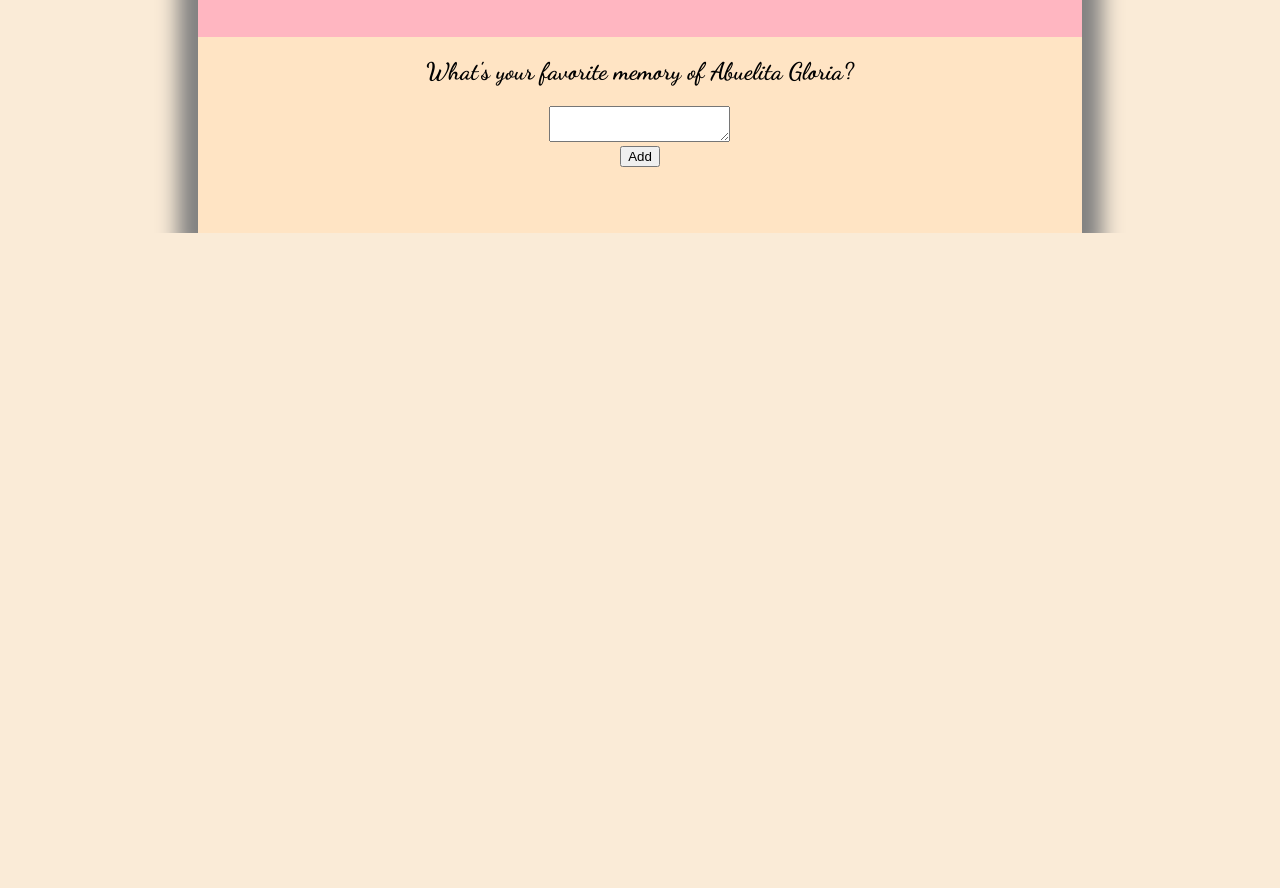
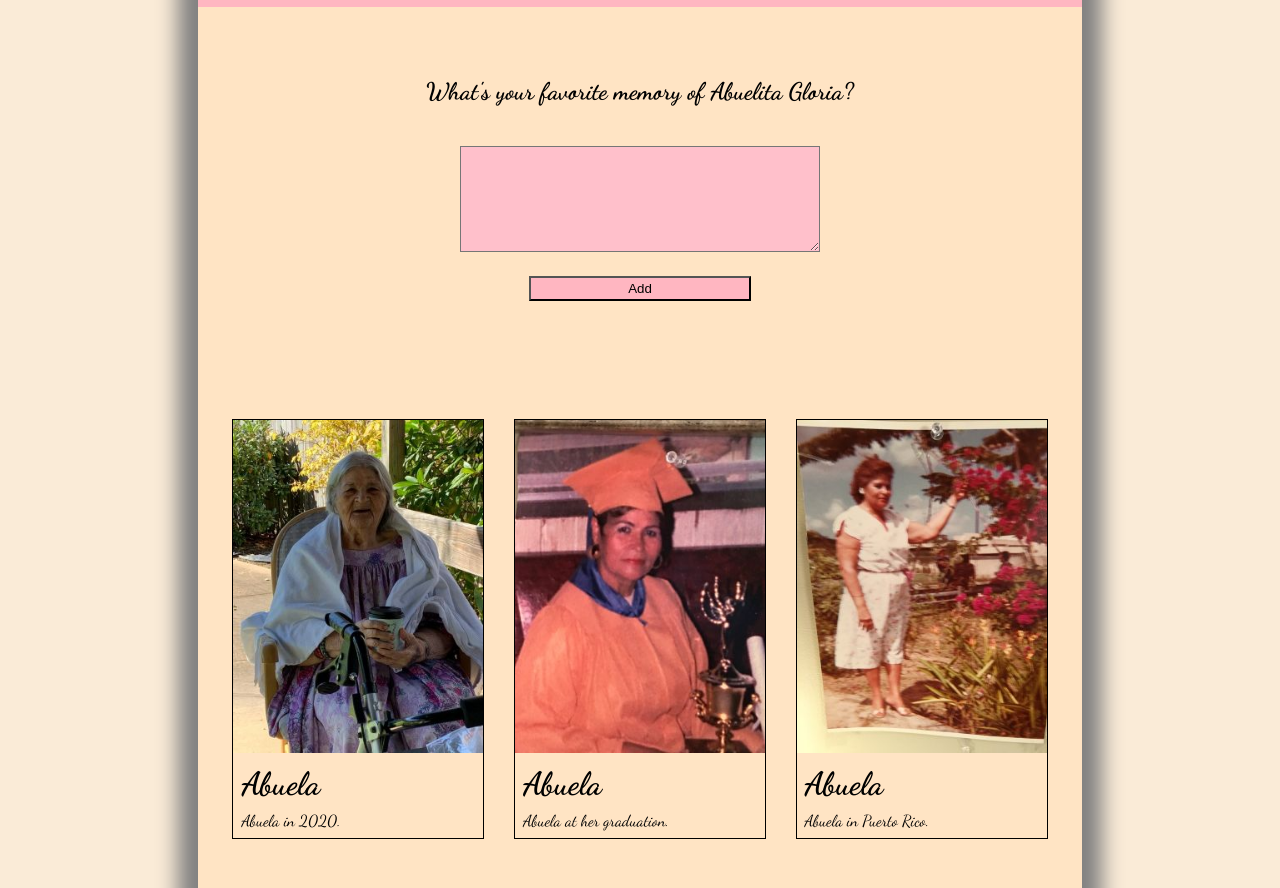
Before and after one commit to nicyousant/sba-316-dom, a plain HTML site: page index.html in a window 1280 px wide. Shown: the part 1006-1894 px from the top of the page. Before the commit the page ends 1239 px from the top, so only its background shows below. Drawn offline with Linux system fonts and the light colour scheme.

Commit message:
added html template section with cards

```diff
--- a/index.html
+++ b/index.html
@@ -73,6 +73,20 @@
                         />
                     </form>
                 </div>
+                 <!-- <div id="app">
+                    <template id="postTemplate">
+                        <h3 style="margin: 0px">Title</h3>
+                        <hr />
+                        <img src="" style="width:200px;">
+                        <div style="padding: 0px 15px; margin-bottom: 50px">
+                            <p>Content</p>
+                        </div>
+                    </template>
+                </div> -->
+
+
+
+
                 <div id="memoryDiv">
                     <h2 id="favMemoryHeader">What's your favorite memory of Abuelita Gloria?</h2>
                     <textarea id="comments"></textarea> </br>
@@ -81,15 +95,25 @@
                     <ul id="favMemories"></ul>
                 </div>
 
-                <div id="app">
-                    <template id="postTemplate">
-                        <h3 style="margin: 0px">Title</h3>
-                        <hr />
-                        <div style="padding: 0px 15px; margin-bottom: 50px">
-                            <p>Content</p>
-                        </div>
-                    </template>
-                </div>
+                     <div id="app">
+<template id="postTemplate">
+  <div class="card-body">
+        <div class="img-container">
+            <img src="" alt="" />
+        </div>
+        <h1>Heading</h1>
+        <p>
+            Lorem ipsum dolor, sit amet consectetur adipisicing elit. Distinctio
+            tenetur veritatis voluptatum cumque. Necessitatibus libero reiciendis
+            expedita, qui sapiente consectetur, esse rem quaerat molestias, odio
+            facere commodi veniam sequi explicabo.
+        </p>
+    </div>
+</template>
+</div>
+
+                <div id="bottomImage"><img src="images/puerto-rico.jpg" alt="Beautiful Puerto Rico"></div>
+
 
         </main>
 
--- a/script.js
+++ b/script.js
@@ -68,6 +68,7 @@ submitComments.addEventListener('click', function (e) {
     e.preventDefault();
     const listItem = document.createElement("li");
     listItem.innerText = commentList.value;
+
     console.log(commentList.value)
     favMemories.prepend(listItem);
     commentList.value = "";
@@ -91,6 +92,10 @@ const submitForm = document.getElementById('submitForm')
 // Include at least one form and/or input with DOM event-based validation.
 // (This can be the same form or input as the one above,
 // but should include event-based validation in addition to the HTML attribute validation.)
+
+
+
+
 
 submitForm.addEventListener("click", function (e) {
     e.preventDefault();
@@ -118,34 +123,46 @@ submitForm.addEventListener("click", function (e) {
 //     } else {
 //         console.log(e.target.textContent);
 
-// How do I implement this?
 
-// const app = document.getElementById("app");
+
+
+
+const app = document.getElementById("app");
 
 // // A builder function to make the
 // // created DOM structures consistent.
-// function createPost(title, content) {
-//   // Using an HTML template clone
-//   const postTemplate = document.getElementById("postTemplate");
-//   const clone = postTemplate.content.cloneNode(true);
+function createPost(title, content, source, alt) {
+// Use the DocumentFragment interface or HTML templating
+// with the cloneNode method to create templated content.
+  const postTemplate = document.getElementById("postTemplate");
+
+  const clone = postTemplate.content.cloneNode(true);
 
 //   // We can use selectors to find different nodes
 //   // within the template clone itself.
-//   const heading = clone.querySelector("h3");
-//   const body = clone.querySelector("p");
+  const appHeading = clone.querySelector("h1");
+  const appBody = clone.querySelector("p");
+  const appImg = clone.querySelector("img");
 
-//   heading.textContent = title;
-//   body.innerHTML = content;
+  appHeading.textContent = title;
+  appBody.innerHTML = content;
+  appImg.src = source;
+  appImg.alt = alt;
 
-//   return clone;
-// }
+  return clone;
+}
 
-// // Now, we can use the function to build consistent
-// // post elements using custom data.
+// Now, we can use the function to build consistent
+// post elements using custom data.
 
 //   posts.forEach((post) => {
 //     app.appendChild(createPost(post.title, post.body));
 //   });
+
+app.appendChild(createPost("Abuela", "Abuela in 2020.", "images/abuela2020.jpg", "Abuela holding a cup of coffee."));
+app.appendChild(createPost("Abuela", "Abuela at her graduation.", "images/abuela-grad.jpg", "Abuela at her graduation."));
+app.appendChild(createPost("Abuela", "Abuela in Puerto Rico.", "images/abuelainpr.jpg", "Abuela in Puerto Rico"));
+// app.appendChild(createPost("Abuela", "Abuela in 2020.", "images/puerto-rico.jpg"));
 
 const changeLanguage = document.querySelector("#changeLanguage");
 const bannerText = document.querySelector("#bannerText");
--- a/style.css
+++ b/style.css
@@ -8,10 +8,12 @@ body {
 main {
     display: flex;
     flex-direction: column;
-
+    /* align-content: start; */
+    /* justify-content: start; */
     background-color:  lightpink;
     width: 70%;
     margin: 0px auto;
+    padding: 0px 0px;
     /* background-image: url(images/flower-bg.jpg);
     background-position: right bottom;
     background-repeat: no-repeat;
@@ -25,9 +27,11 @@ main {
 #rounded-img {
     height: 200px;
     border-radius: 50%;
-    margin: 20px auto;
+    margin: 0px auto;
     /* margin-left: auto;
     margin-right: auto; */
+    position: relative;
+    top: 100px;
 }
 
 #header {
@@ -42,7 +46,7 @@ main {
 
 }
 
-h1 {
+#bannerText {
     /* font: 30px Georgia; */
     font-size: 30px;
 
@@ -58,19 +62,20 @@ form {
     flex-direction: column; */
     width: 60%;
     background-color: white;
-    margin: 25px auto;
-    padding: 40px 40px;
+    margin: 10px auto;
+    padding: 80px 40px 40px;
     border: 2px solid gray;
+      text-align: center;
     /* box-shadow: 10px 10px 5px lightblue; */
 }
 
-form  {
-    text-align: center;
-    /* font-family: Georgia, 'Times New Roman', Times, serif */
-    /* font-family: Dancing Script; */
-    /* display: block; */
+/* form  {
 
-}
+    font-family: Georgia, 'Times New Roman', Times, serif
+    font-family: Dancing Script;
+    display: block;
+
+}  */
 
 
 #banner {
@@ -96,6 +101,14 @@ form  {
     width: 25%;
     height: 25px;
     text-align: center;
+    background-color: bisque;
+}
+
+#submitComments {
+    width: 25%;
+    height: 25px;
+    text-align: center;
+    background-color: lightpink;
 }
 
 #memoryDiv {
@@ -103,7 +116,7 @@ form  {
     margin: 40px 0px 0px;
     /* font-family: Dancing Script; */
     background-color: bisque;
-    padding-bottom: 50px;
+    padding: 50px 0px;
 }
 
 #favMemories {
@@ -113,3 +126,40 @@ form  {
 #changeLanguage {
    text-align: right;
 }
+
+.card-body {
+  border: 1px solid black;
+  width: 250px;
+  margin: 2px;
+}
+
+.img-container img {
+  max-width: 100%;
+  height: auto;
+  background-color: darkgray;
+}
+
+.card-body p,
+.card-body h1 {
+  margin: 8px;
+}
+
+#app {
+    background-color: bisque;
+    display:flex;
+    flex-wrap: wrap;
+    padding: 50px 20px;
+    margin-bottom: 0px auto;
+    justify-content: space-around;;
+}
+
+#bottomImage{
+    margin-top: 0px;
+}
+
+#comments{
+    width: 40%;
+    background-color: pink;
+    height: 100px;
+    margin: 20px auto;
+}
```
Also changed, not shown: images/abuela-grad.JPG (added), images/abuela2020.JPG (added), images/abuelainpr.JPG (added).
